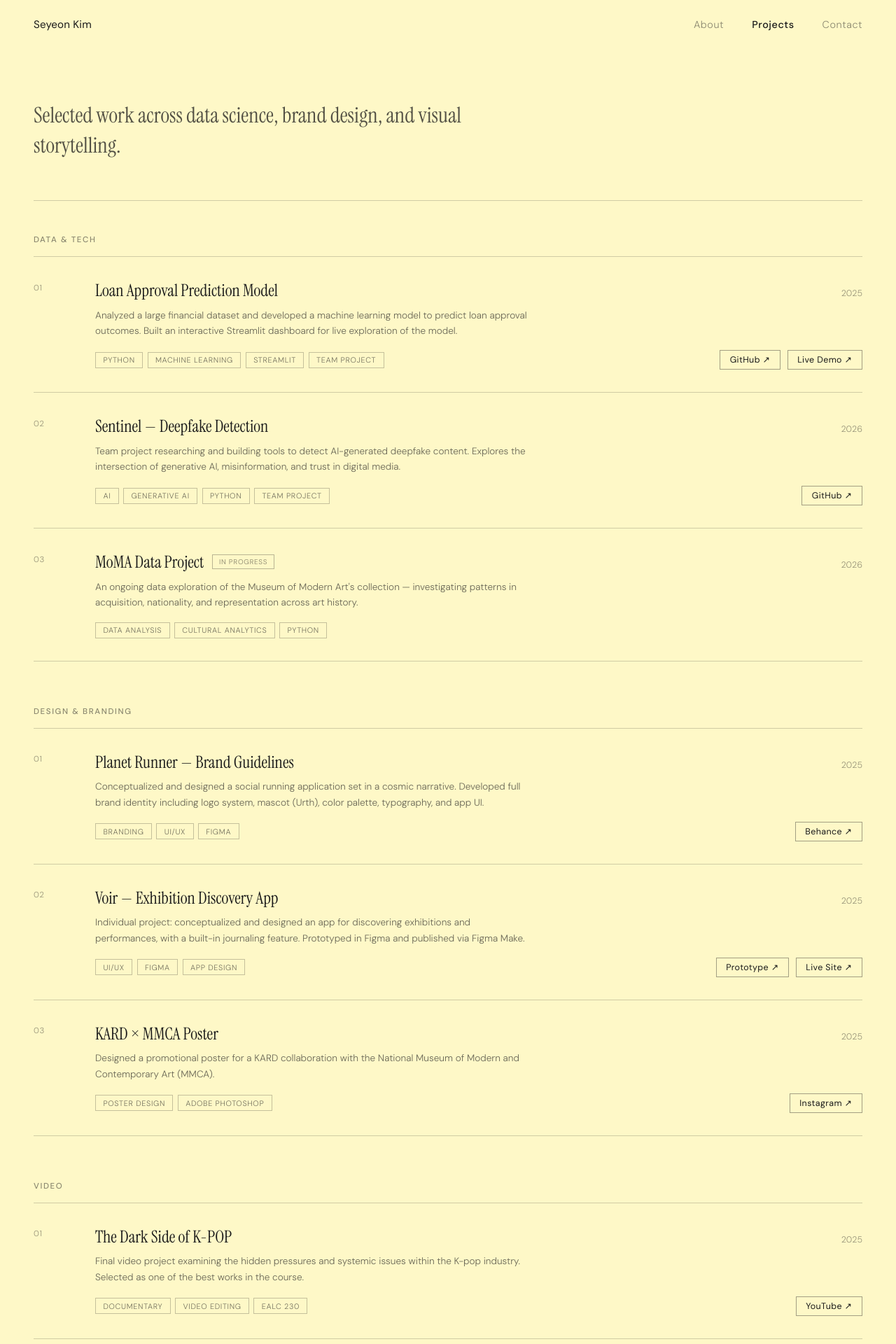
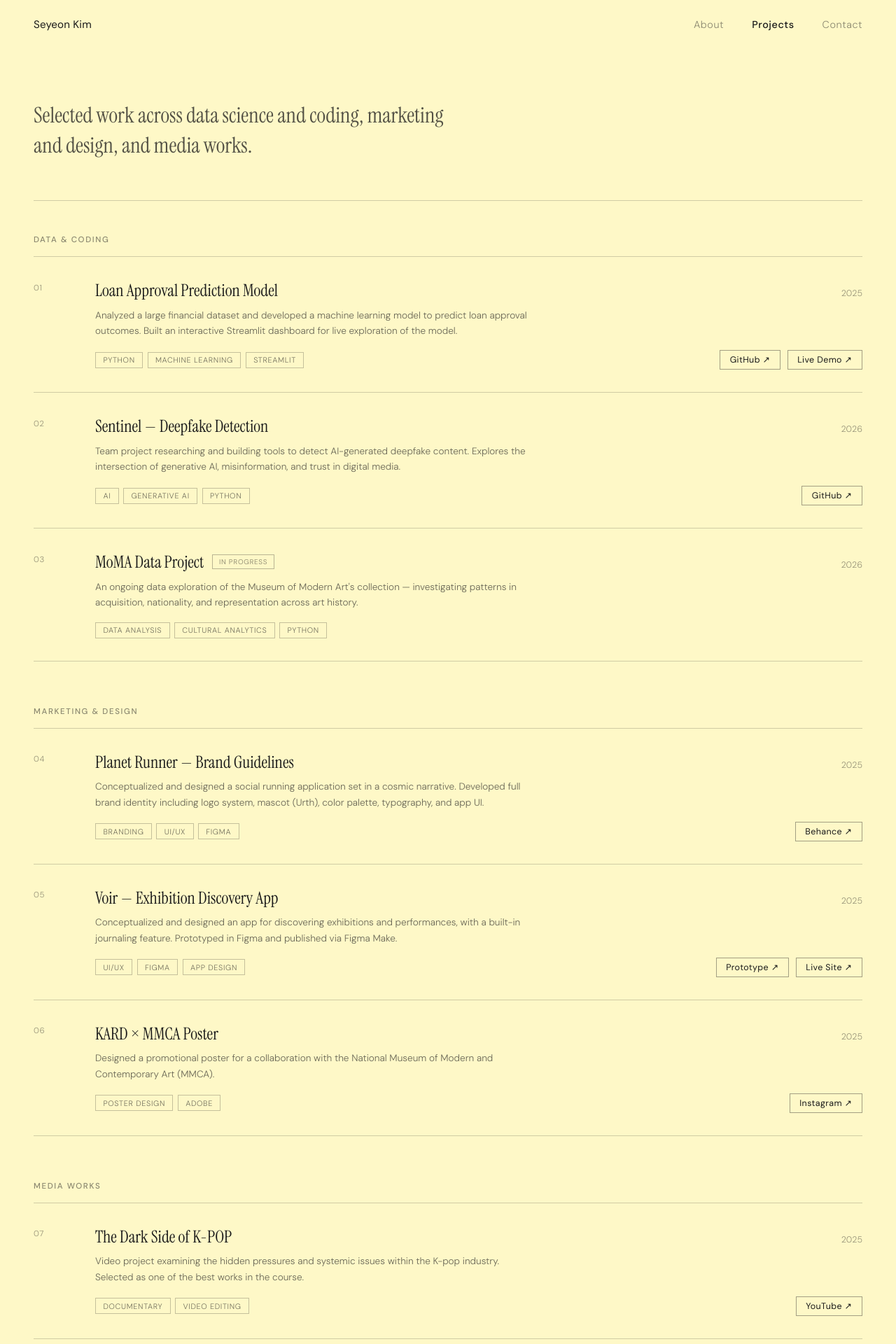
Before and after one commit to sageskim/sage-portfolio, a Next.js app: page /projects in a window 1280 px wide. Shown: the top 1920 px of the page at 70% size. Built offline with nearby package versions, Linux system fonts and the light colour scheme.

Commit message:
Update page.tsx

```diff
--- a/app/projects/page.tsx
+++ b/app/projects/page.tsx
@@ -10,152 +10,124 @@ type Project = {
 };
 
 const projects: Project[] = [
-  // ── Data & Tech ──────────────────────────────────────────────
+  // ── Data & Tech
   {
     number: "01",
     title: "Loan Approval Prediction Model",
-    category: "Data & Tech",
-    tags: ["Python", "Machine Learning", "Streamlit", "Team Project"],
-    desc:
-      "Analyzed a large financial dataset and developed a machine learning model to predict loan approval outcomes. Built an interactive Streamlit dashboard for live exploration of the model.",
+    category: "Data & Coding",
+    tags: ["Python", "Machine Learning", "Streamlit"],
+    desc: "Analyzed a large financial dataset and developed a machine learning model to predict loan approval outcomes. Built an interactive Streamlit dashboard for live exploration of the model.",
     year: "2025",
     links: [
       { label: "GitHub", href: "https://github.com/backjhello/LoanApproval" },
-      {
-        label: "Live Demo",
-        href: "https://loanapprovalgit-emrznk8e4p9x34cldjxm8b.streamlit.app",
-      },
+      { label: "Live Demo", href: "https://loanapprovalgit-emrznk8e4p9x34cldjxm8b.streamlit.app" },
     ],
   },
   {
     number: "02",
     title: "Sentinel — Deepfake Detection",
-    category: "Data & Tech",
-    tags: ["AI", "Generative AI", "Python", "Team Project"],
-    desc:
-      "Team project researching and building tools to detect AI-generated deepfake content. Explores the intersection of generative AI, misinformation, and trust in digital media.",
+    category: "Data & Coding",
+    tags: ["AI", "Generative AI", "Python"],
+    desc: "Team project researching and building tools to detect AI-generated deepfake content. Explores the intersection of generative AI, misinformation, and trust in digital media.",
     year: "2026",
     links: [
-      {
-        label: "GitHub",
-        href: "https://github.com/IS492-SP26/team-project-deepfakes",
-      },
+      { label: "GitHub", href: "https://github.com/IS492-SP26/team-project-deepfakes" },
     ],
   },
   {
     number: "03",
     title: "MoMA Data Project",
-    category: "Data & Tech",
+    category: "Data & Coding",
     tags: ["Data Analysis", "Cultural Analytics", "Python"],
-    desc:
-      "An ongoing data exploration of the Museum of Modern Art's collection — investigating patterns in acquisition, nationality, and representation across art history.",
+    desc: "An ongoing data exploration of the Museum of Modern Art's collection — investigating patterns in acquisition, nationality, and representation across art history.",
     year: "2026",
     links: [],
     wip: true,
   },
-  // ── Design & Branding ────────────────────────────────────────
+  // ── Marketing & Design
   {
-    number: "01",
+    number: "04",
     title: "Planet Runner — Brand Guidelines",
-    category: "Design & Branding",
+    category: "Marketing & Design",
     tags: ["Branding", "UI/UX", "Figma"],
-    desc:
-      "Conceptualized and designed a social running application set in a cosmic narrative. Developed full brand identity including logo system, mascot (Urth), color palette, typography, and app UI.",
+    desc: "Conceptualized and designed a social running application set in a cosmic narrative. Developed full brand identity including logo system, mascot (Urth), color palette, typography, and app UI.",
     year: "2025",
     links: [
-      {
-        label: "Behance",
-        href: "https://www.behance.net/gallery/227328483/PLANET-RUNNER",
-      },
+      { label: "Behance", href: "https://www.behance.net/gallery/227328483/PLANET-RUNNER" },
     ],
   },
   {
-    number: "02",
+    number: "05",
     title: "Voir — Exhibition Discovery App",
-    category: "Design & Branding",
+    category: "Marketing & Design",
     tags: ["UI/UX", "Figma", "App Design"],
-    desc:
-      "Individual project: conceptualized and designed an app for discovering exhibitions and performances, with a built-in journaling feature. Prototyped in Figma and published via Figma Make.",
+    desc: "Conceptualized and designed an app for discovering exhibitions and performances, with a built-in journaling feature. Prototyped in Figma and published via Figma Make.",
     year: "2025",
     links: [
-      {
-        label: "Prototype",
-        href: "https://www.figma.com/design/HBKhbjlQ0W0ruN5QYRqWN2/HW7---part-3?t=7i7DWaVovUKpLr8a-1",
-      },
+      { label: "Prototype", href: "https://www.figma.com/design/HBKhbjlQ0W0ruN5QYRqWN2/HW7---part-3?t=7i7DWaVovUKpLr8a-1" },
       { label: "Live Site", href: "https://donor-apply-58102002.figma.site" },
     ],
   },
   {
-    number: "03",
-    title: "KARD × MMCA Poster",
-    category: "Design & Branding",
-    tags: ["Poster Design", "Adobe Photoshop"],
-    desc:
-      "Designed a promotional poster for a KARD collaboration with the National Museum of Modern and Contemporary Art (MMCA).",
+    number: "06",
+    title: "KARD \u00d7 MMCA Poster",
+    category: "Marketing & Design",
+    tags: ["Poster Design", "Adobe"],
+    desc: "Designed a promotional poster for a collaboration with the National Museum of Modern and Contemporary Art (MMCA).",
     year: "2025",
     links: [
-      {
-        label: "Instagram",
-        href: "https://www.instagram.com/p/DM6wHVOxdQF/?utm_source=ig_web_copy_link&igsh=MzRlODBiNWFlZA==",
-      },
+      { label: "Instagram", href: "https://www.instagram.com/p/DM6wHVOxdQF/?utm_source=ig_web_copy_link&igsh=MzRlODBiNWFlZA==" },
     ],
   },
-  // ── Video ────────────────────────────────────────────────────
+  // ── Media Works
   {
-    number: "01",
+    number: "07",
     title: "The Dark Side of K-POP",
-    category: "Video",
-    tags: ["Documentary", "Video Editing", "EALC 230"],
-    desc:
-      "Final video project examining the hidden pressures and systemic issues within the K-pop industry. Selected as one of the best works in the course.",
+    category: "Media Works",
+    tags: ["Documentary", "Video Editing"],
+    desc: "Video project examining the hidden pressures and systemic issues within the K-pop industry. Selected as one of the best works in the course.",
     year: "2025",
     links: [
       { label: "YouTube", href: "https://youtu.be/u9mIlRfh5Mo?si=d6cGA4LBgYib9n5R" },
     ],
   },
   {
-    number: "02",
-    title: "Paper to Video — Generative AI & Design Fixation",
-    category: "Video",
-    tags: ["Video Essay", "Generative AI", "IS 492"],
-    desc:
-      "Adapted an academic paper on the effects of generative AI on design fixation and divergent thinking into a video essay. Selected as one of the best works in the course.",
+    number: "08",
+    title: "Paper to Video \u2014 Generative AI & Design Fixation",
+    category: "Media Works",
+    tags: ["Video Essay", "Generative AI"],
+    desc: "Adapted an academic paper on the effects of generative AI on design fixation and divergent thinking into a video essay. Selected as one of the best works in the course.",
     year: "2026",
     links: [
-      {
-        label: "YouTube",
-        href: "https://youtu.be/WiMfOvQOLog?si=uoGy7Ic8i_82XbXO",
-      },
+      { label: "YouTube", href: "https://youtu.be/WiMfOvQOLog?si=uoGy7Ic8i_82XbXO" },
     ],
   },
   {
-    number: "03",
-    title: "Taipei, Taiwan — Travel Vlog",
-    category: "Video",
-    tags: ["Vlog", "Video Editing", "Personal"],
+    number: "09",
+    title: "Taipei, Taiwan \u2014 Travel Vlog",
+    category: "Media Works",
+    tags: ["Vlog", "Video Editing"],
     desc: "A personal travel vlog documenting a trip to Taipei, Taiwan with friends.",
-    year: "2026",
+    year: "2025",
     links: [
-      {
-        label: "YouTube",
-        href: "https://youtu.be/OzrrfwxaWPQ?si=EESglyaWMxiRE9Bc",
-      },
+      { label: "YouTube", href: "https://youtu.be/OzrrfwxaWPQ?si=EESglyaWMxiRE9Bc" },
     ],
   },
 ];
 
-const categories = ["All", "Data & Tech", "Design & Branding", "Video"];
+const categories = ["Data & Coding", "Marketing & Design", "Media Works"];
 
 export default function Projects() {
   return (
     <main className="projects-page">
       <section className="projects-header">
         <p className="projects-header-text">
-          Selected work across data science, brand design, and visual storytelling.
+          Selected work across data science and coding,
+          marketing and design, and media works.
         </p>
       </section>
 
-      {categories.slice(1).map((cat) => (
+      {categories.map((cat) => (
         <div key={cat} className="projects-category-block">
           <h2 className="projects-cat-label">{cat}</h2>
           <div className="projects-list">
@@ -176,9 +148,7 @@ export default function Projects() {
                     <div className="project-bottom">
                       <div className="project-tags">
                         {p.tags.map((t, j) => (
-                          <span className="project-tag" key={j}>
-                            {t}
-                          </span>
+                          <span className="project-tag" key={j}>{t}</span>
                         ))}
                       </div>
                       {p.links.length > 0 && (
```
